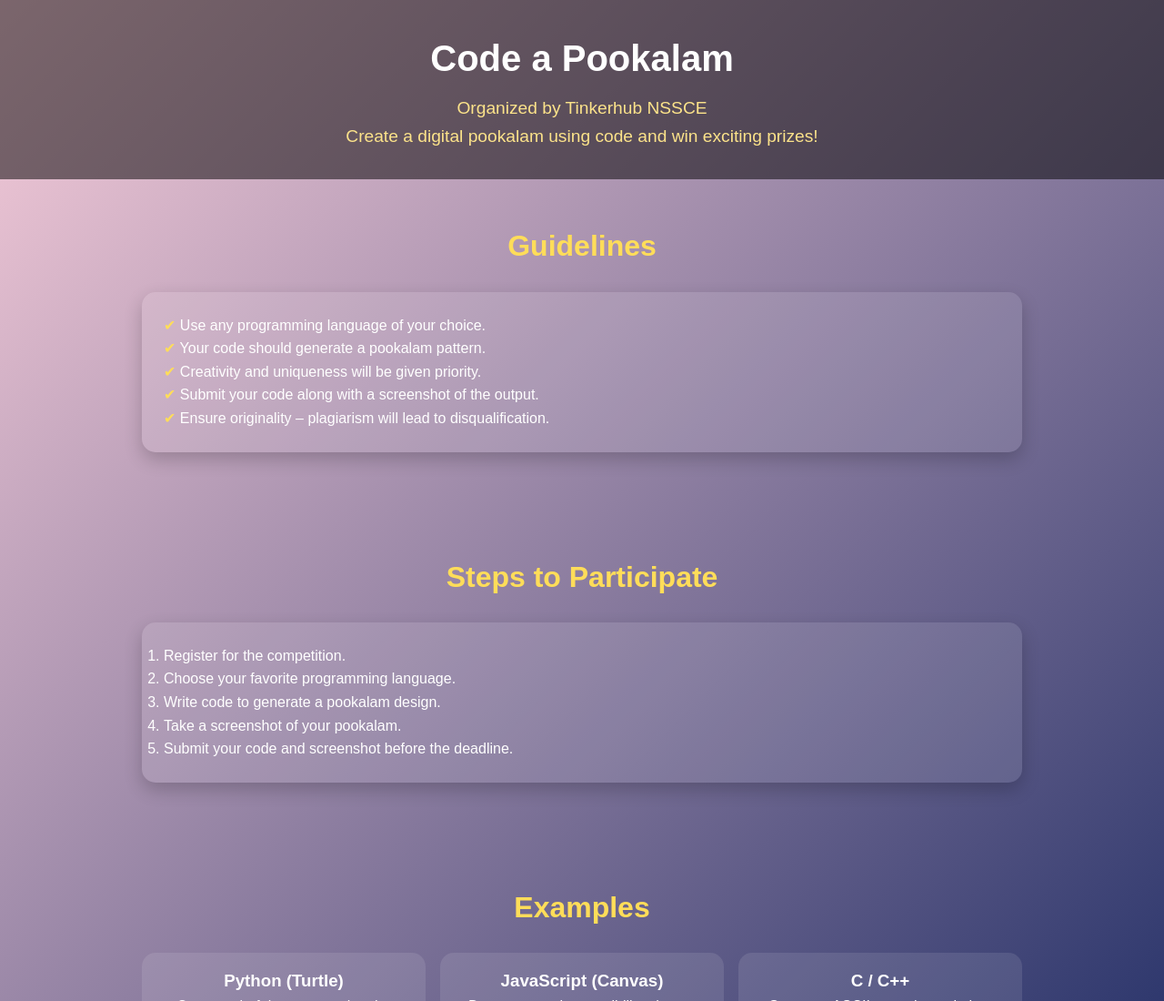
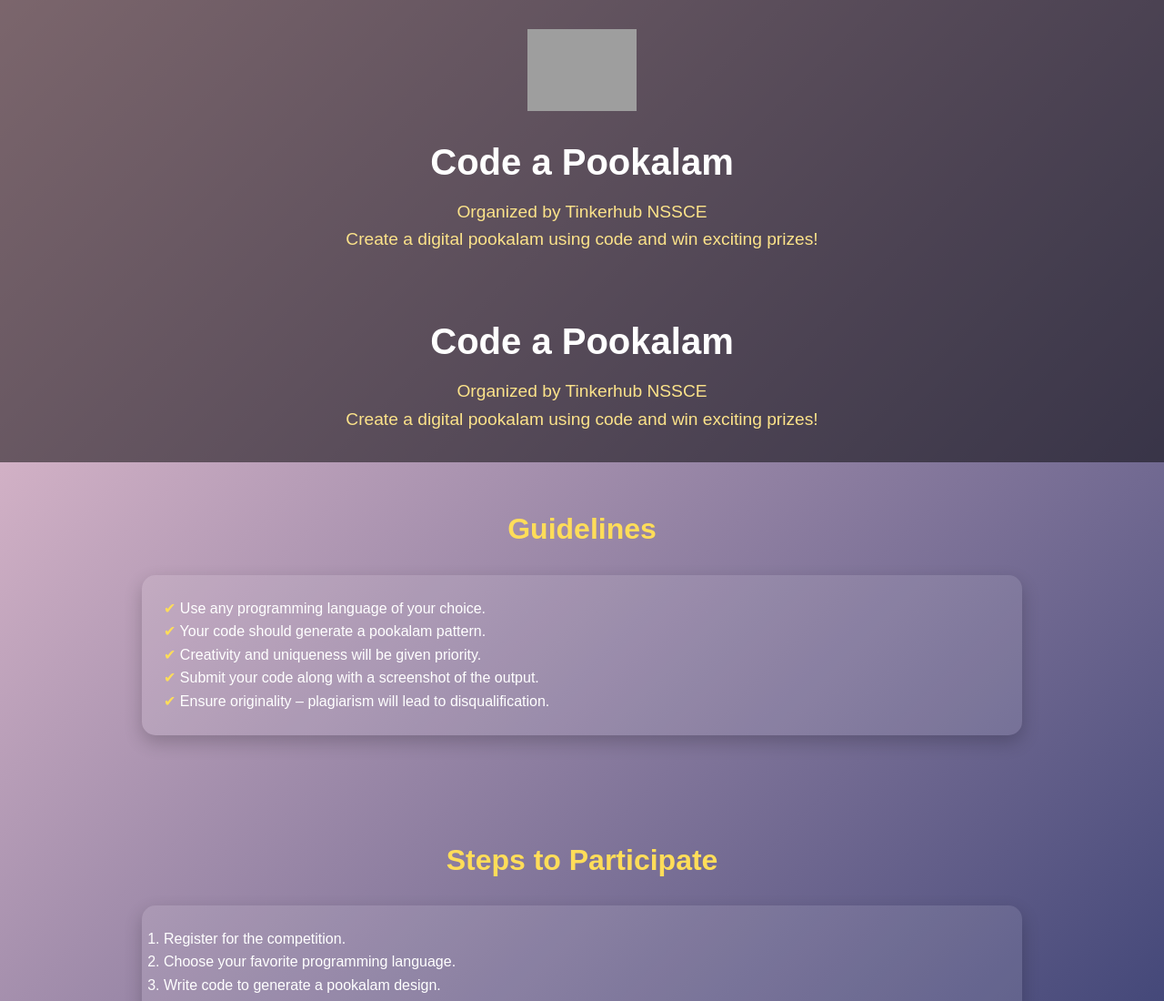
Before and after one commit to abhinav-v-r/code-a-pookalam-nssce, a plain HTML site: page index.html in a window 1280 px wide. Shown: the top 1100 px of the page at 91% size. Drawn offline with Linux system fonts and the light colour scheme; grey boxes are pictures that could not be loaded.

Commit message:
Added Logo

```diff
--- a/index.html
+++ b/index.html
@@ -2,6 +2,12 @@
 <head>
   <meta charset="UTF-8" />
   <meta name="viewport" content="width=device-width, initial-scale=1.0" />
+  <header>
+  <img src="https://media.licdn.com/dms/image/v2/C4D0BAQF3_qnzSjvY4w/company-logo_200_200/company-logo_200_200/0/1660886066789/tinkerhubnssce_logo?e=1759968000&v=beta&t=7TfKmg1DizhMfoRcgO0Vv4FoCNkE9TbXNYvEEN3yI7Y" alt="Tinkerhub Logo" style="width:120px; margin-bottom:1rem;" />
+  <h1>Code a Pookalam</h1>
+  <p>Organized by Tinkerhub NSSCE</p>
+  <p>Create a digital pookalam using code and win exciting prizes!</p>
+  </header>
   <title>Code a Pookalam | Tinkerhub NSSCE</title>
   <style>
     * {
```
